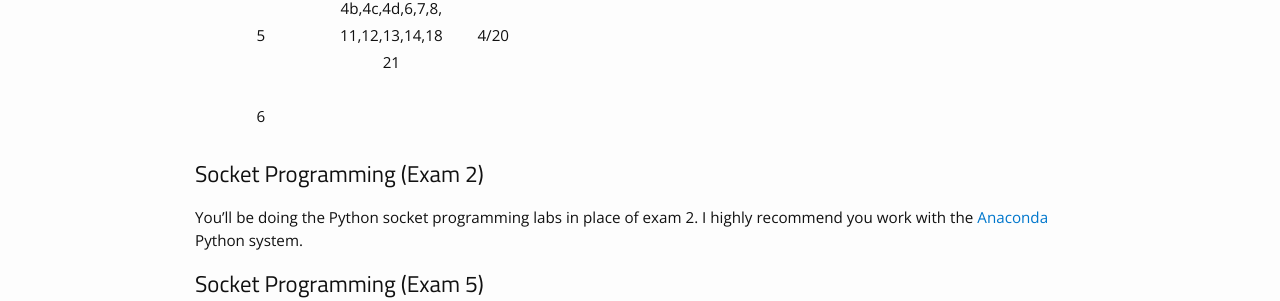
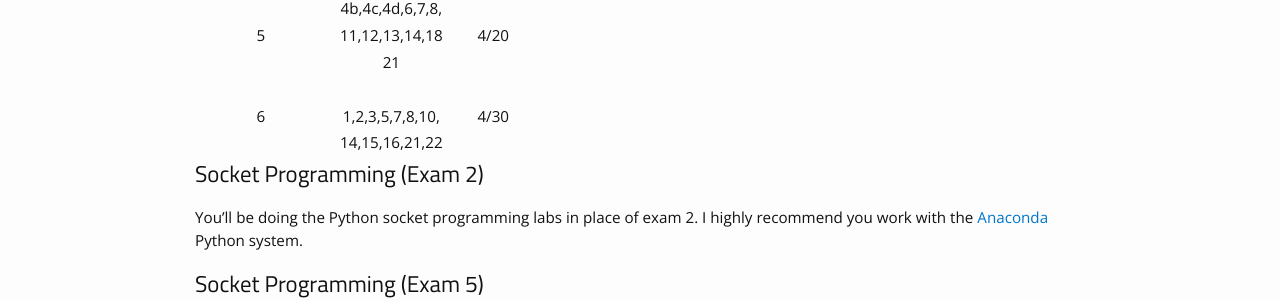
Before and after one commit to jlmayfield/jlmayfield.github.io, a Jekyll site: the page built from teaching/comp337.md, in a window 1280 px wide. Shown: the part 1122-1423 px from the top of the page. Built offline with Jekyll 4.4.1, drawn with Linux system fonts in a browser that asks for light colours.

Commit message:
sp18. c337. calendar and pset6

```diff
--- a/teaching/comp337.md
+++ b/teaching/comp337.md
@@ -46,8 +46,8 @@ Problems listed in parenthesis are optional and/or will be worked during class t
 |     5          | 11,12,13,14,18   |   4/20    |
 |                | 21               |           |
 |                |                  |           |
-|     6          |                  |           |
-|                |                  |           |
+|     6          |  1,2,3,5,7,8,10, |   4/30    |
+|                |  14,15,16,21,22  |           |
 
 
 
```
Also changed, not shown: 1 other file.
